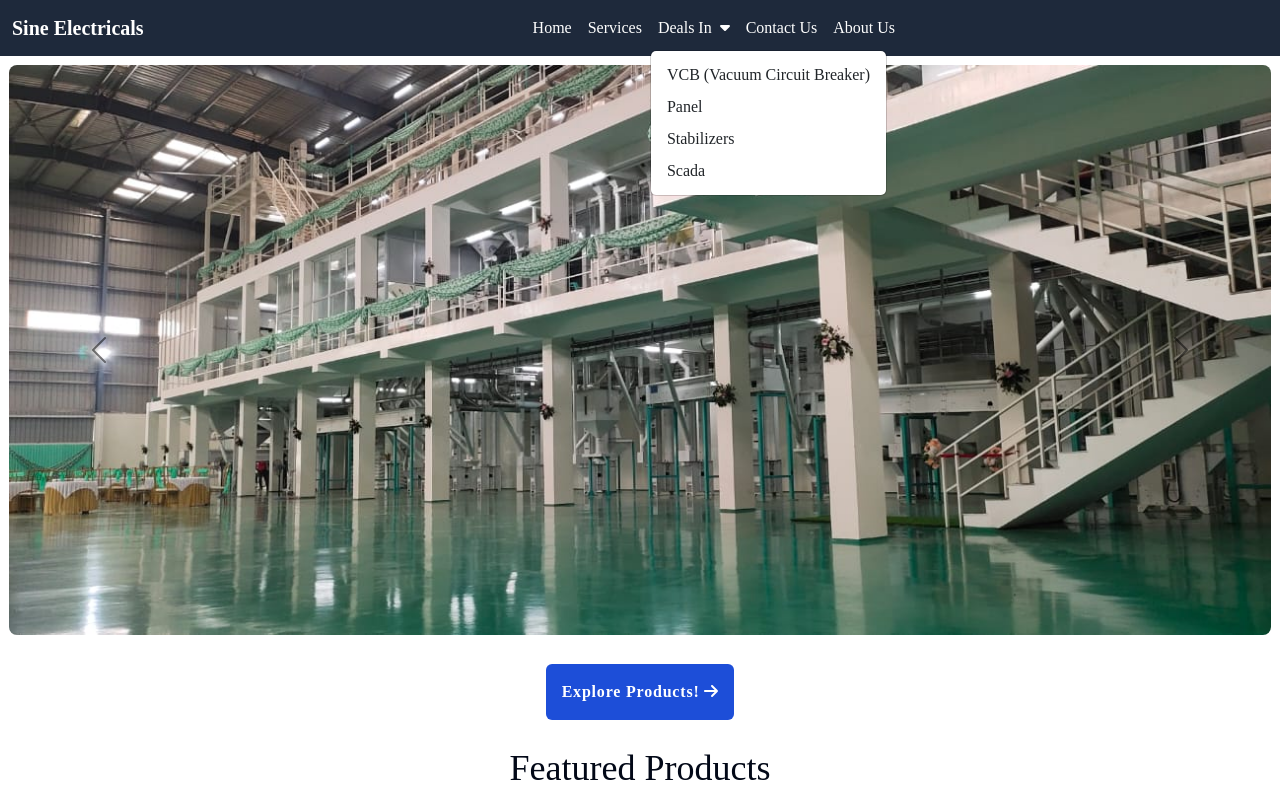
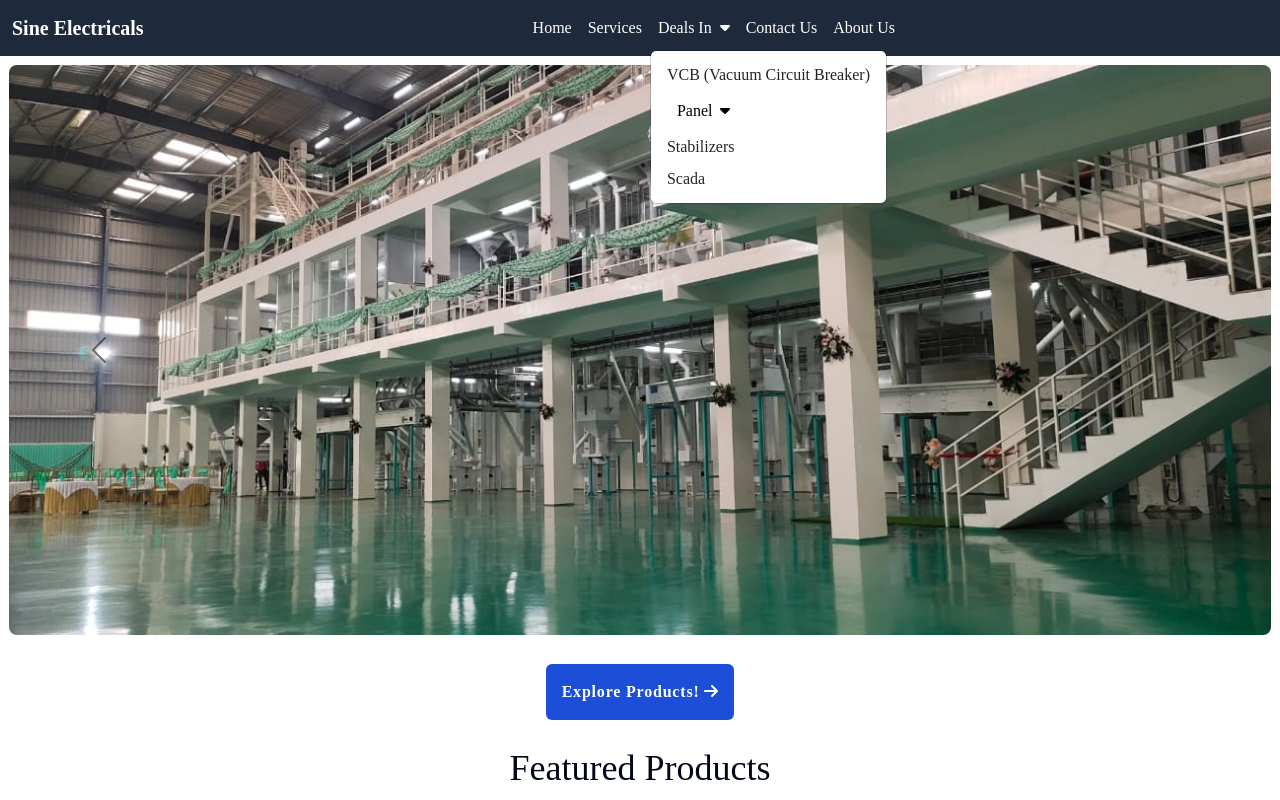
Before and after one commit to yatin-commits/sineElectricals, a React (Vite) app in the folder sin/: page / in a window 1280 px wide. Both pictures are taken after a click on the button "Deals In". Shown: the top 800 px of the page. Built offline with nearby package versions, Linux system fonts and the light colour scheme.

Commit message:
about us fixed

```diff
--- a/sin/src/Pages/AboutUs.css
+++ b/sin/src/Pages/AboutUs.css
@@ -1,7 +1,7 @@
 /* General styling for About Us page */
 .about-us-banner {
     background: url('./banner.jpg') center/cover no-repeat;
-    height: 60vh;
+    /* height: 60vh; */
     display: flex;
     justify-content: center;
     align-items: center;
@@ -39,7 +39,7 @@
   /* Media Queries */
   @media (max-width: 768px) {
     .about-us-banner {
-      height: 40vh;
+      /* height: 40vh; */
     }
 
     .about-us-content {
--- a/sin/src/Pages/AboutUs.jsx
+++ b/sin/src/Pages/AboutUs.jsx
@@ -8,6 +8,7 @@ const AboutUs = () => {
   return (
     <>
       <NavBar />
+
       <section className="about-us-banner p-4 flex justify-center items-center flex-col text-center">
         <h1 className="text-6xl font-bold font-[poppins] text-black mb-4">Who We Are?</h1>
         <p className="text-xl text-black max-w-3xl">
--- a/sin/src/components/NavBar.jsx
+++ b/sin/src/components/NavBar.jsx
@@ -30,11 +30,24 @@ function NavBar() {
               id="basic-nav-dropdown"
             >
               <NavDropdown.Item as={Link} to="/vcb">VCB (Vacuum Circuit Breaker)</NavDropdown.Item>
-              <NavDropdown.Item as={Link} to="/Panel">Panel </NavDropdown.Item>
-              <NavDropdown.Item as={Link} to="/stabilizers"> Stabilizers</NavDropdown.Item>
-              <NavDropdown.Item as={Link} to="/Scada">Scada</NavDropdown.Item>
-              {/* <NavDropdown.Item as={Link} to="/about">About US</NavDropdown.Item> */}
 
+              {/* Subdropdown for Panel */}
+              <NavDropdown
+  title={
+    <span className='panel-title'> {/* Custom class for Panel title */}
+      Panel <FontAwesomeIcon icon={faCaretDown} className="ml-1" />
+    </span>
+  }
+  id="panel-sub-dropdown"
+>
+  <NavDropdown.Item as={Link} to="/panel/control-panel">Control Panel</NavDropdown.Item>
+  <NavDropdown.Item as={Link} to="/panel/distribution-panel">Distribution Panel</NavDropdown.Item>
+  <NavDropdown.Item as={Link} to="/panel/power-panel">Power Panel</NavDropdown.Item>
+</NavDropdown>
+
+
+              <NavDropdown.Item as={Link} to="/stabilizers">Stabilizers</NavDropdown.Item>
+              <NavDropdown.Item as={Link} to="/scada">Scada</NavDropdown.Item>
             </NavDropdown>
 
             <Nav.Link as={Link} to="/contact" className='text-white font-[poppins]'>Contact Us</Nav.Link>
--- a/sin/src/components/nav.css
+++ b/sin/src/components/nav.css
@@ -2,6 +2,13 @@
 .nav-link {
     position: relative;
   }
+
+  /* Style for the "Panel" title text */
+.panel-title {
+  color: black !important;
+  padding-left: 18px; /* Force the color to black */
+}
+
 
   .nav-link::after {
     content: '';
```
